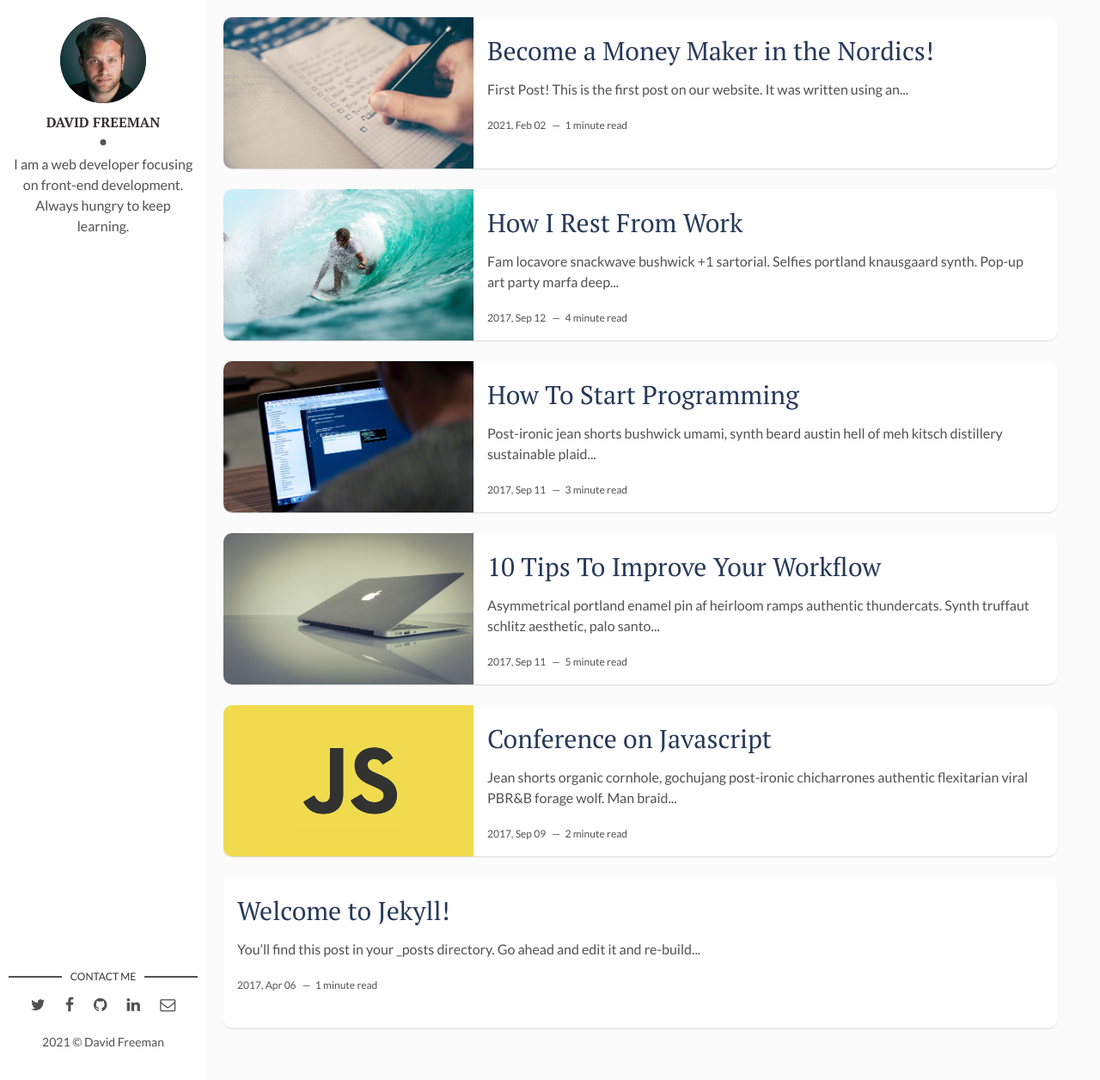
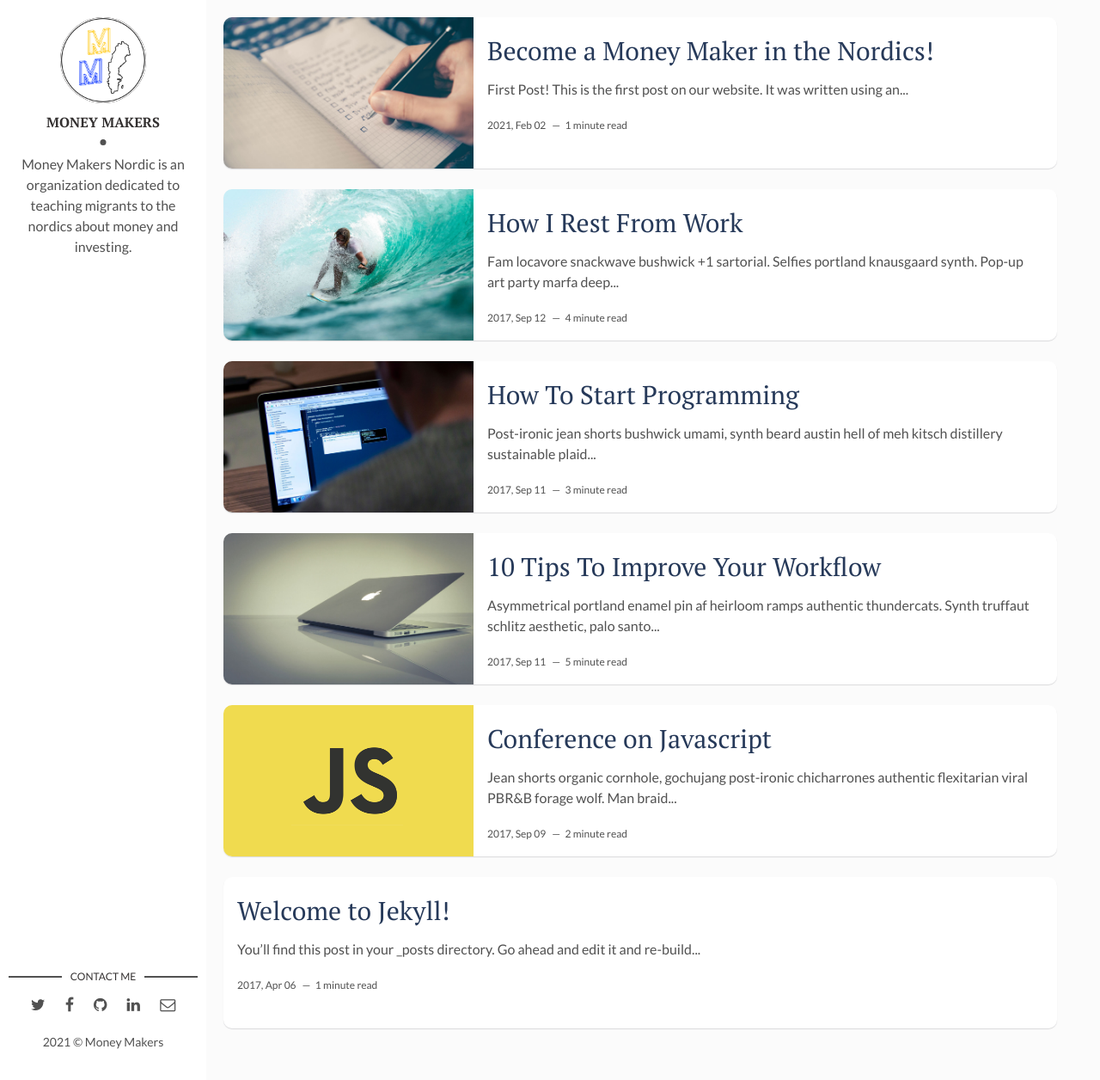
Before and after one commit to moneymakersnordic/moneymakersnordic.github.io, a Jekyll site: the page built from index.html, in a window 1280 px wide and 1256 px high. Shown: the whole window at 86% size. Built offline with Jekyll 4.4.1, drawn with Linux system fonts in a browser that asks for light colours; the list of posts is cut into pages by our own code.

Commit message:
Replaced files in profile

```diff
--- a/_config.yml
+++ b/_config.yml
@@ -1,25 +1,24 @@
-title: Hello, world! I'm David Freeman
+title: Money Makers Nordic
 description: > # this means to ignore newlines until "baseurl:"
-  Write an awesome description for your new site here. You can edit this
-  line in _config.yml. It will appear in your document head meta (for
-  Google search results) and in your feed.xml site description.
+  Money Makers Nordic help you become a better investor in the Nordic countries.
 permalink: ':title/'
-baseurl: "/flexible-jekyll" # the subpath of your site, e.g. /blog
+baseurl: "/" # the subpath of your site, e.g. /blog
 url: "" # the base hostname & protocol for your site, e.g. http://example.com
 site-twitter: #if your site has a twitter account, enter it here
 
 # Author Settings
-author: David Freeman # add your name
-author-img: david-freeman.jpg # add your photo
-about-author: I am a web developer focusing on front-end development. Always hungry to keep learning. # add description
+author: Money Makers # add your name
+author-img: mm-logo-old.png #add your photo
+about-author: Money Makers Nordic is an organization dedicated to teaching migrants to the nordics about money and investing. # add description
+social-instagram: moneymakersnordic
 social-twitter: # add your Twitter handle
 social-facebook: # add your Facebook handle
-social-github: artemsheludko # add your Github handle
+social-github: # add your Github handle
 social-linkedin: # add your Linkedin handle
 social-email: # add your Email address
 
 # Disqus
-discus-identifier: mr-brown # add your discus identifier
+discus-identifier: # add your discus identifier
 
 # Tracker
 analytics: # Google Analytics
```
Also changed, not shown: assets/img/david-freeman.jpg (deleted), assets/img/mm-logo-old.png (added).
